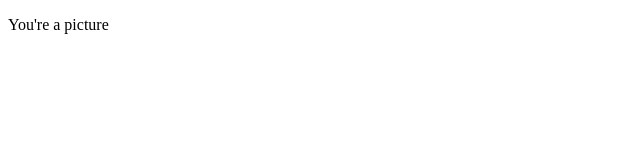
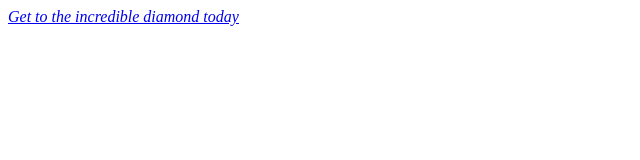
Before and after one commit to AliTheFlop/TheTest, a plain HTML site: page index.html in a window 1280 px wide. Shown: the whole page, without its empty margins (0-640 px from the left). Drawn offline with Linux system fonts and the light colour scheme.

Commit message:
Added odin.html

```diff
--- a/index.html
+++ b/index.html
@@ -7,6 +7,8 @@
   </head>
 
   <body>
-    <p>You're a picture</p>
+    <a href="odin.html"><em>
+    Get to the incredible diamond today
+    </em></a>
   </body>
 </html>
```
Also changed, not shown: odin.html (added, +11 -0 lines).
